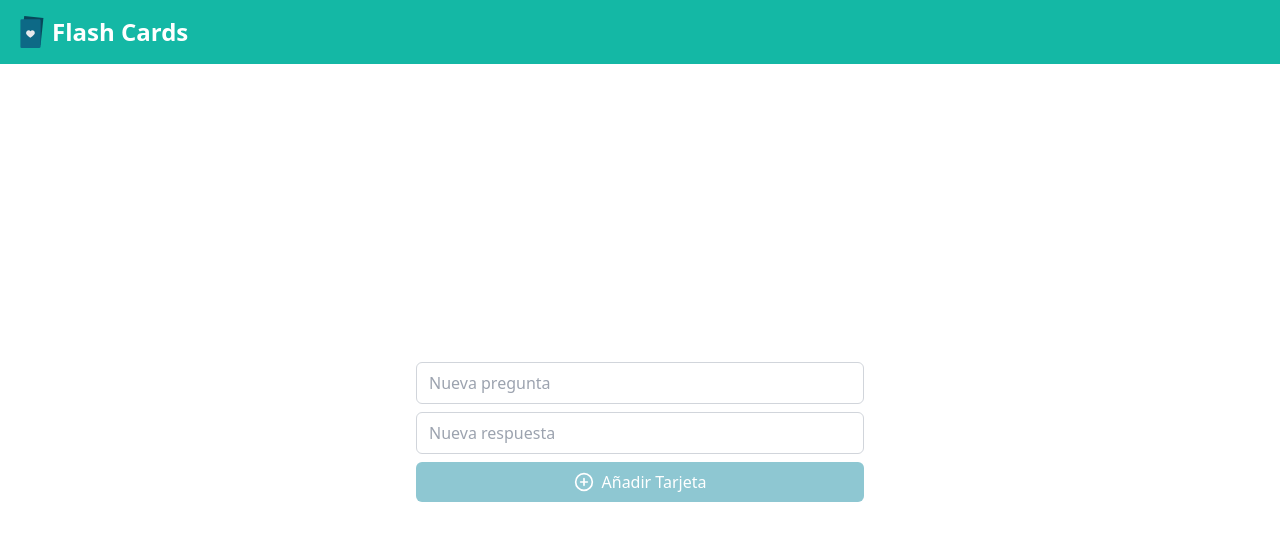
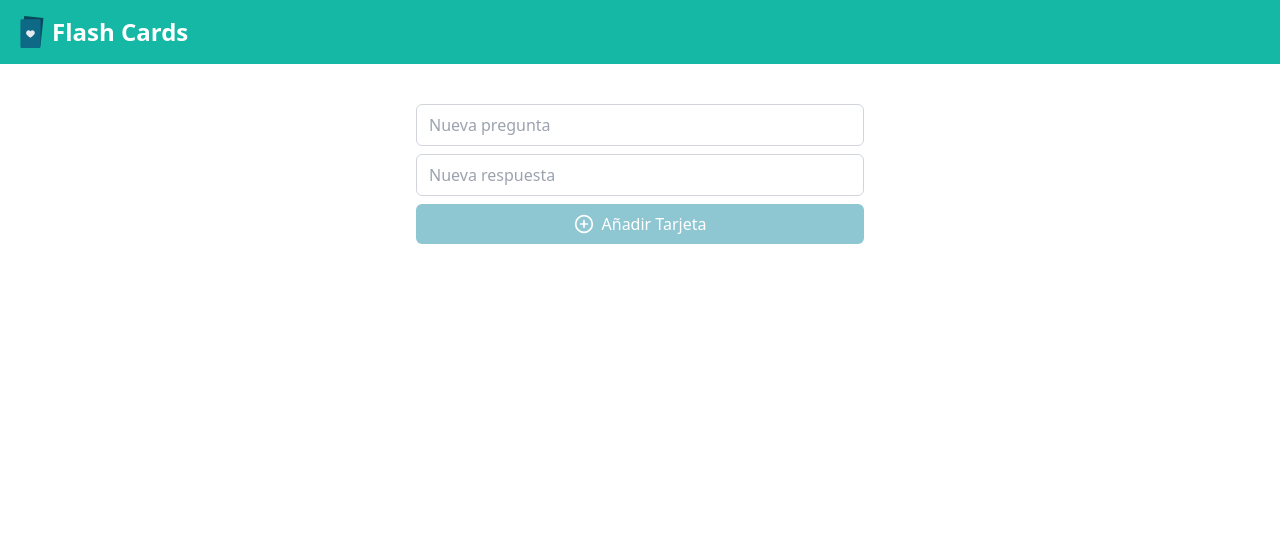
Before and after one commit to stivenjsdev/flashcard, a React (Vite) app: page /1 in a window 1280 px wide. Shown: the top 540 px of the page. Built offline with nearby package versions, Linux system fonts and the light colour scheme.

Commit message:
feat: take out main center

```diff
--- a/src/components/Deck.tsx
+++ b/src/components/Deck.tsx
@@ -44,7 +44,7 @@ const Deck = () => {
   // };
 
   return (
-    <div className="w-full max-w-md mx-auto">
+    <div className="w-full max-w-md mx-auto py-4">
       <div className="flex items-center justify-center mb-4 gap-1">
         {/* <button
           onClick={onBack}
--- a/src/layouts/Layout.tsx
+++ b/src/layouts/Layout.tsx
@@ -10,7 +10,7 @@ const Layout = () => {
           <h1 className="text-2xl font-bold text-white">Flash Cards</h1>
         </Link>
       </header>
-      <main className="p-2 flex flex-col items-center justify-center flex-1">
+      <main className="p-2 flex flex-col items-center flex-1">
         <Outlet />
       </main>
     </div>
```
